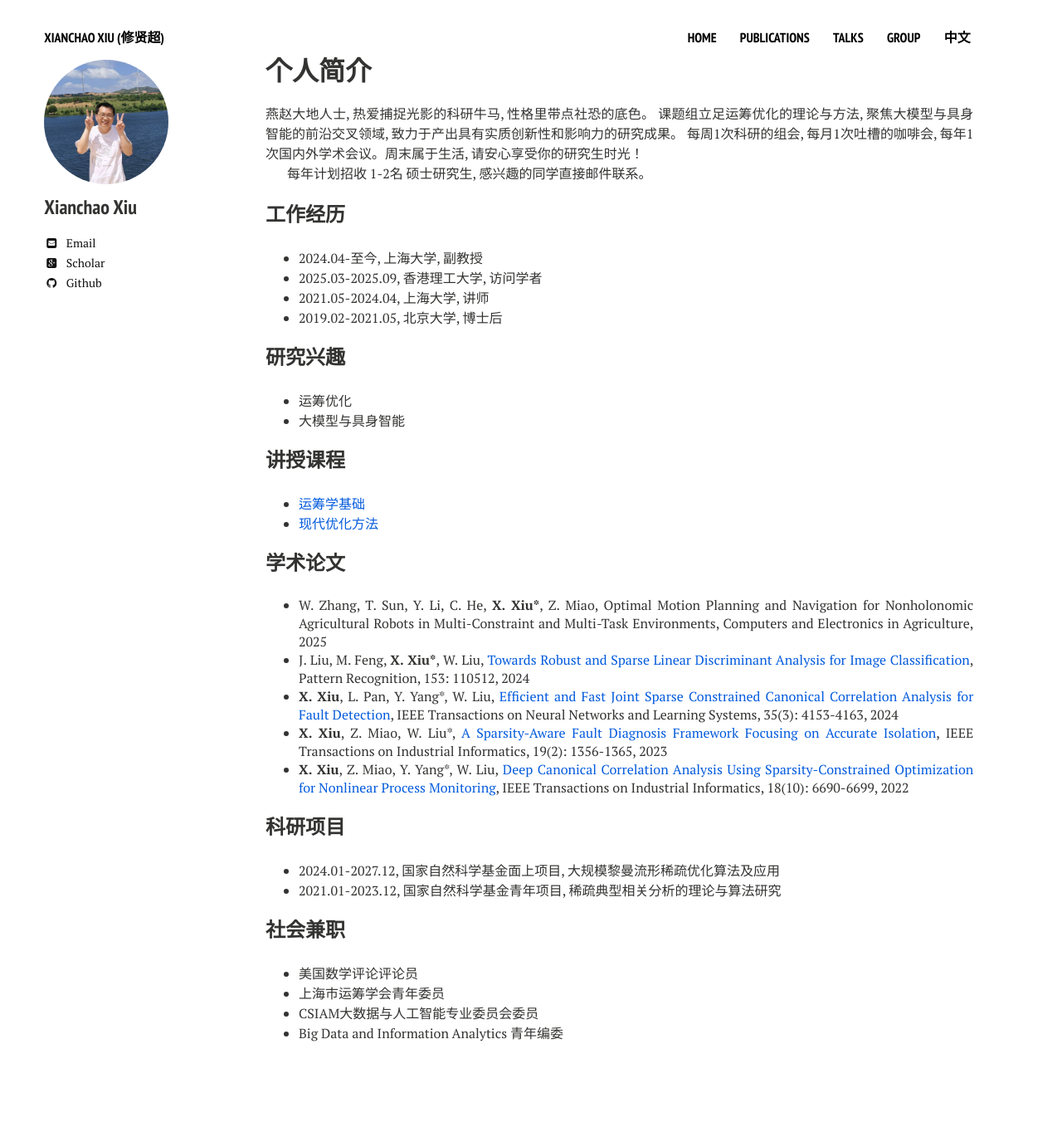
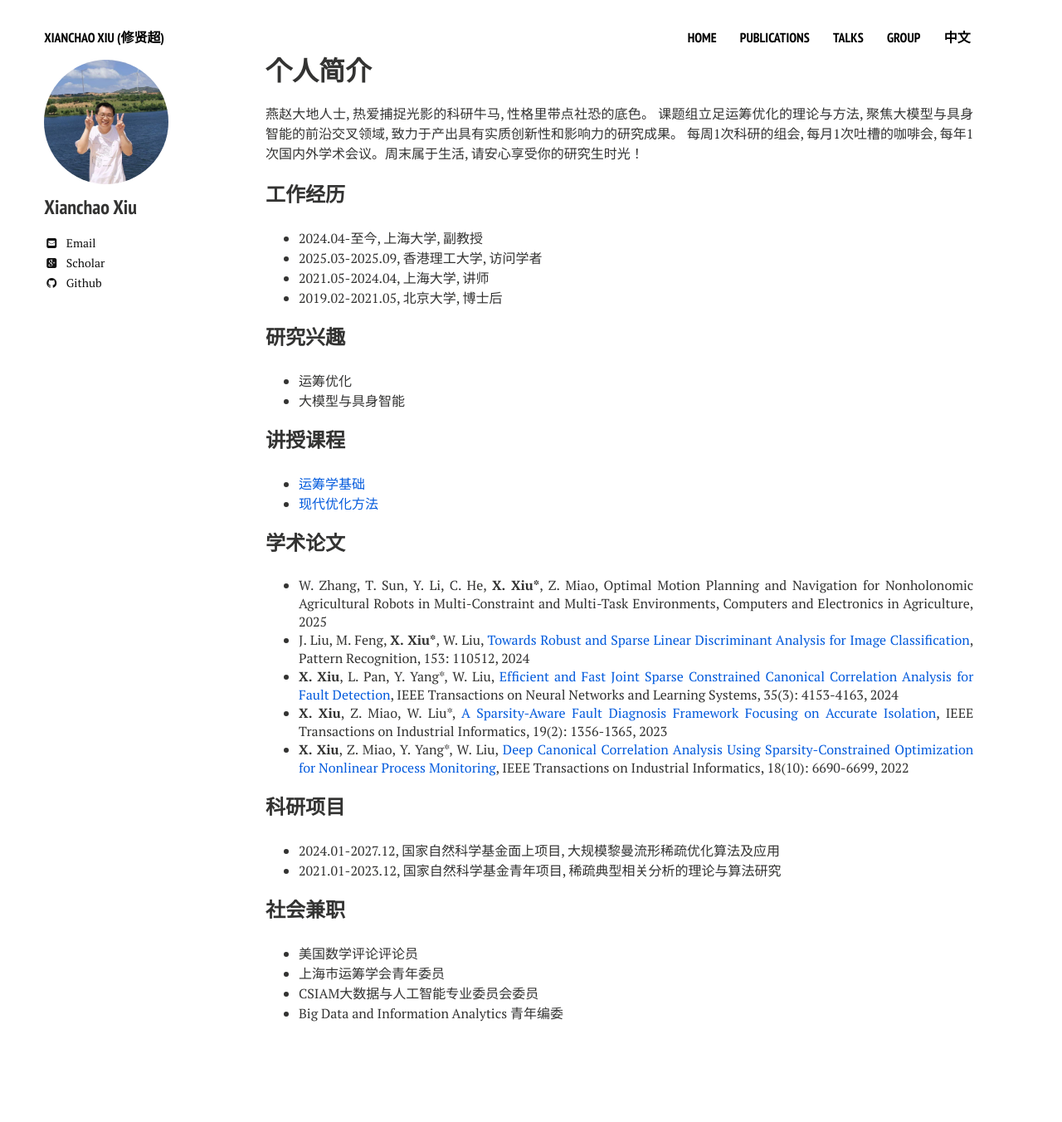
Before and after one commit to xianchaoxiu/xianchaoxiu.github.io, a Jekyll site: the page built from chinese/index.md, in a window 1280 px wide. Shown: the whole page at 83% size. Built offline with Jekyll 4.4.1, drawn with Linux system fonts in a browser that asks for light colours; nearby versions of some CDN libraries; after the commit the page ends 1328 px from its top, so only the background shows below that.

Commit message:
Update index.md

```diff
--- a/chinese/index.md
+++ b/chinese/index.md
@@ -9,11 +9,7 @@ share: false
 
 燕赵大地人士, 热爱捕捉光影的科研牛马, 性格里带点社恐的底色。
 课题组立足运筹优化的理论与方法, 聚焦大模型与具身智能的前沿交叉领域, 致力于产出具有实质创新性和影响力的研究成果。
-每周1次科研的组会, 每月1次吐槽的咖啡会, 每年1次国内外学术会议。周末属于生活, 请安心享受你的研究生时光！<br>
-
-每年计划招收 1-2名 硕士研究生, 感兴趣的同学直接邮件联系。
-
-
+每周1次科研的组会, 每月1次吐槽的咖啡会, 每年1次国内外学术会议。周末属于生活, 请安心享受你的研究生时光！
 
 
 
```
